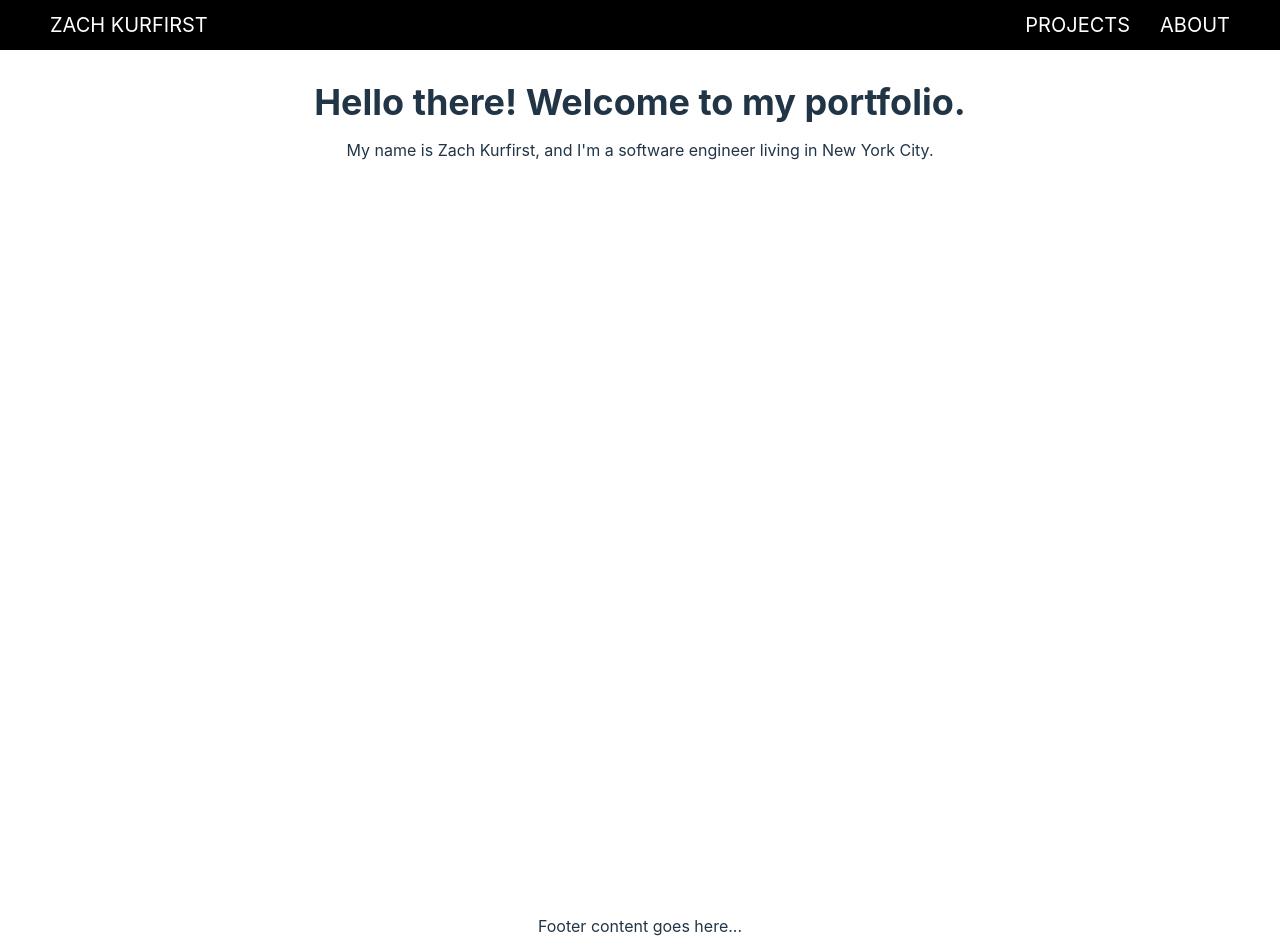
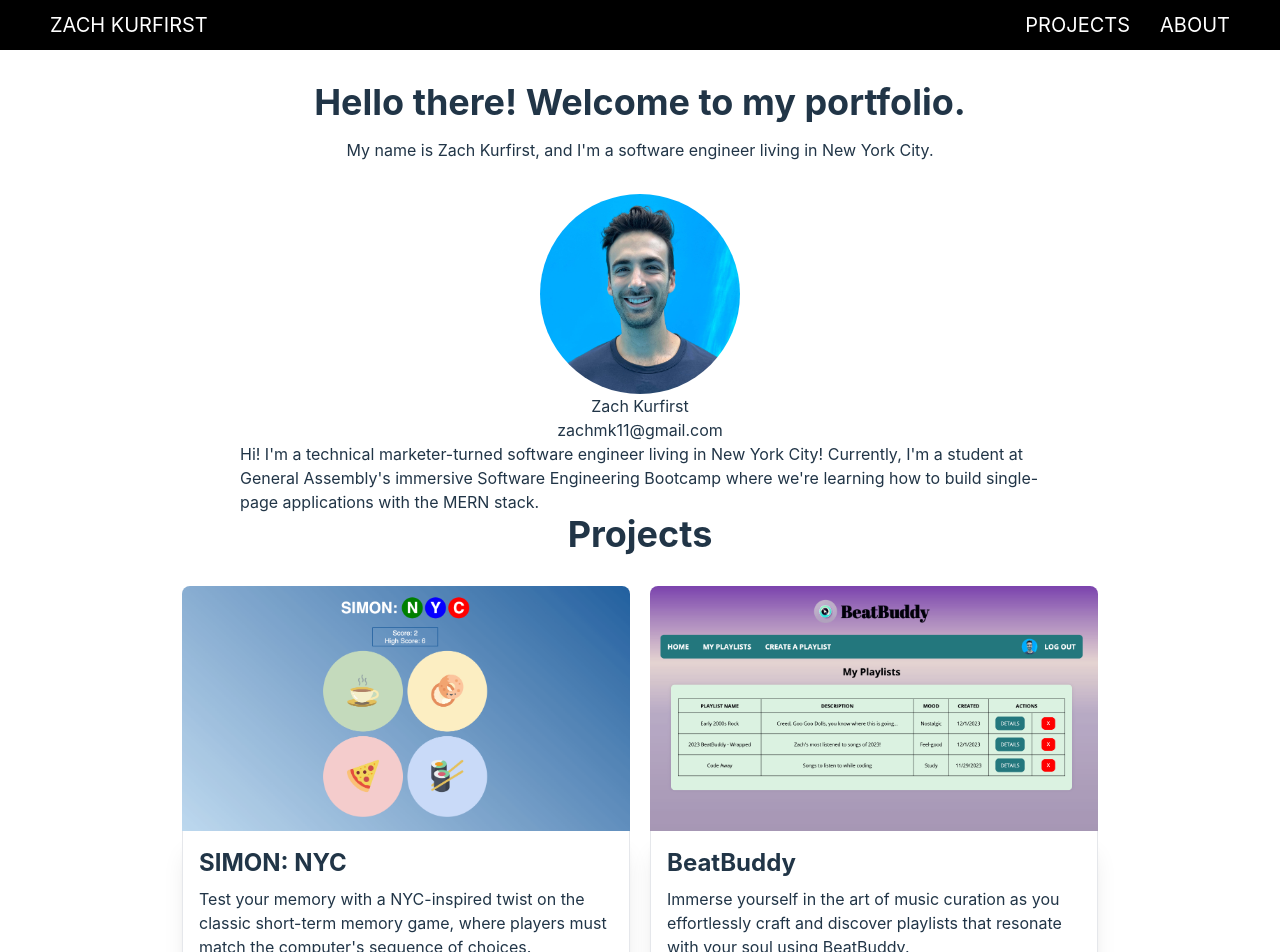
Before and after one commit to zachkurfirst/portfolio, a React (Vite) app: page / in a window 1280 px wide. Shown: the top 952 px of the page. Built offline with nearby package versions, Linux system fonts and the light colour scheme.

Commit message:
begin progress on anchor menu

```diff
--- a/src/App.jsx
+++ b/src/App.jsx
@@ -14,12 +14,10 @@ const App = () => {
   return (
     <div className="App">
       <Header />
-      <main className="flex flex-col my-8">
-        <Routes>
-          <Route path="/" element={<Home />} />
-          <Route path="/projects" element={<Projects />} />
-          <Route path="/about" element={<About />} />
-        </Routes>
+      <main className="flex flex-col my-8 min-h-screen">
+        <Home />
+        <About />
+        <Projects />
       </main>
       <Footer />
     </div>
--- a/src/components/Header.jsx
+++ b/src/components/Header.jsx
@@ -1,13 +1,14 @@
 import { Link } from "react-router-dom";
+// import { Link } from "react-scroll";
 import "./Header.css";
 
 const Header = (props) => {
   return (
     <header className="Header">
-      <Link to="/">Zach Kurfirst</Link>
+      <Link to="">Zach Kurfirst</Link>
       <nav className="nav">
-        <Link to="/projects">Projects</Link>
-        <Link to="/about">About</Link>
+        <Link to="#projects">Projects</Link>
+        <Link to="#about">About</Link>
       </nav>
     </header>
   );
--- a/src/pages/About/About.jsx
+++ b/src/pages/About/About.jsx
@@ -39,14 +39,16 @@ const About = (props) => {
   // return about ? loaded() : <p>Loading...</p>;
 
   return (
-    about && (
+    <section id="about">
+      {about && (
         <div className="About">
           <img src={about.headshot} alt={about.name} />
           <h2>{about.name}</h2>
           <h3>{about.email}</h3>
           <p>{about.bio}</p>
         </div>
-    )
+      )}
+    </section>
   );
 };
 
--- a/src/pages/Home/Home.jsx
+++ b/src/pages/Home/Home.jsx
@@ -1,6 +1,6 @@
 const Home = (props) => {
   return (
-    <div className="min-h-screen">
+    <section id="hero" className="">
       <h1 className="text-4xl font-bold text-center mb-4">
         Hello there! Welcome to my portfolio.
       </h1>
@@ -8,7 +8,7 @@ const Home = (props) => {
         My name is Zach Kurfirst, and I'm a software engineer living in New York
         City.
       </p>
-    </div>
+    </section>
   );
 };
 
--- a/src/pages/Projects/Projects.jsx
+++ b/src/pages/Projects/Projects.jsx
@@ -22,19 +22,23 @@ const Projects = (props) => {
   }, []);
 
   return (
-    <>
+    <section id="projects">
       <h1 className="text-4xl font-bold text-center mb-8">Projects</h1>
       {projects && (
         <div className="flex justify-center flex-wrap gap-5">
           {projects.map((project, idx) => {
             return (
               <div key={idx} className="flex flex-col max-w-md pb-8">
-                <img src={project.image} alt={project.name} className="rounded-t-lg"/>
+                <img
+                  src={project.image}
+                  alt={project.name}
+                  className="rounded-t-lg"
+                />
                 <div className="border-l border-r border-b rounded-b-lg p-4 shadow-xl">
                   <h2 className="text-2xl font-bold mb-2">{project.name}</h2>
                   <p className="mb-4">{project.description}</p>
                   <div className="mb-2">
-                  <a
+                    <a className="mr-4"
                       href={project.live}
                       target="_blank"
                       rel="noopener noreferrer"
@@ -55,7 +59,7 @@ const Projects = (props) => {
           })}
         </div>
       )}
-    </>
+    </section>
   );
 };
 
```
Lines whose indentation alone changed are shown as unchanged.
